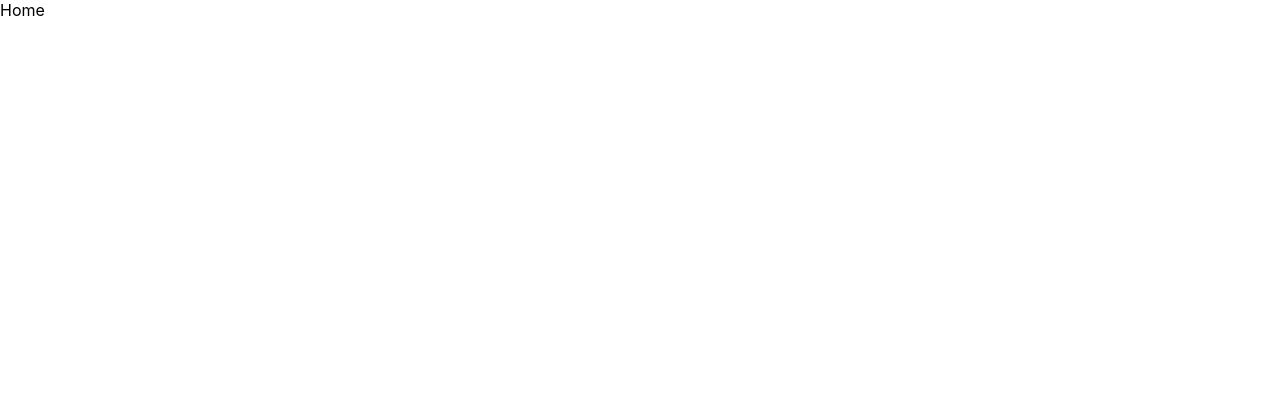
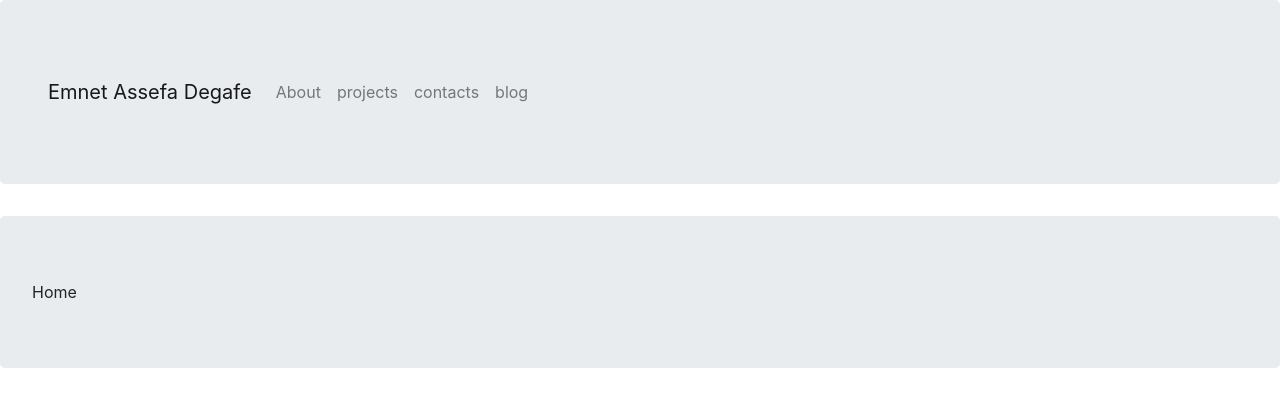
Before and after one commit to Emnetdegafe/personal-site, a React (Create React App) app: page / in a window 1280 px wide. Shown: the top 406 px of the page. Built offline with nearby package versions, Linux system fonts and the light colour scheme.

Commit message:
Navbar set up

```diff
--- a/package.json
+++ b/package.json
@@ -6,10 +6,13 @@
     "@testing-library/jest-dom": "^4.2.4",
     "@testing-library/react": "^9.5.0",
     "@testing-library/user-event": "^7.2.1",
+    "bootstrap": "^4.5.2",
     "react": "^16.13.1",
+    "react-bootstrap": "^1.3.0",
     "react-dom": "^16.13.1",
     "react-router-dom": "^5.2.0",
-    "react-scripts": "3.4.3"
+    "react-scripts": "3.4.3",
+    "sass": "^1.26.10"
   },
   "scripts": {
     "start": "react-scripts start",
--- a/src/App.js
+++ b/src/App.js
@@ -1,19 +1,26 @@
 import React from "react";
-import "./App.css";
+import "./App.scss";
 import { Switch, Route } from "react-router-dom";
-import Home from "../src/components/Home"
-import About from "../src/components/About"
-import projects from "../src/components/Projects"
-import Contact from "../src/components/Contact"
+import Home from "../src/components/Home";
+import About from "../src/components/About";
+import projects from "../src/components/Projects";
+import Contact from "../src/components/Contact";
+import Navigation from "./components/Navbar";
+import { Jumbotron } from "react-bootstrap";
 
 function App() {
   return (
+    <div>
+      <Jumbotron>
+        <Navigation />
+      </Jumbotron>
       <Switch>
         <Route exact path="/" component={Home} />
         <Route path="/about" component={About} />
         <Route path="/projects" component={projects} />
         <Route path="/contact" component={Contact} />
       </Switch>
+    </div>
   );
 }
 
--- a/src/App.css
+++ b/src/App.scss
@@ -1,3 +1,4 @@
+@import "~bootstrap/scss/bootstrap";
 .App {
   text-align: center;
 }
@@ -13,16 +14,6 @@
   }
 }
 
-.App-header {
-  background-color: #282c34;
-  min-height: 100vh;
-  display: flex;
-  flex-direction: column;
-  align-items: center;
-  justify-content: center;
-  font-size: calc(10px + 2vmin);
-  color: white;
-}
 
 .App-link {
   color: #61dafb;
@@ -36,3 +27,7 @@
     transform: rotate(360deg);
   }
 }
+
+// .jumbotron {
+//   background-color: red;
+// }
--- a/src/components/Home/index.js
+++ b/src/components/Home/index.js
@@ -1,9 +1,10 @@
-import React from 'react';
+import React from "react";
+import { Jumbotron } from "react-bootstrap";
 
 export default function Home() {
-    return (
-        <div>
-            Home
-        </div>
-    );
+  return (
+    <div>
+      <Jumbotron>Home</Jumbotron>
+    </div>
+  );
 }
--- /dev/null
+++ b/src/components/Navbar/Navigation.scss
@@ -0,0 +1,6 @@
+@import "~bootstrap/scss/bootstrap";
+
+.NavBar {
+    padding-right: 30rem;
+    width: 15em;
+}
--- /dev/null
+++ b/src/components/Navbar/index.js
@@ -0,0 +1,30 @@
+import React from "react";
+import "./Navigation.scss";
+import { NavLink } from "react-router-dom";
+import { Navbar, Nav } from "react-bootstrap";
+
+export default function Navigation() {
+  return (
+    <Navbar className="NavBar" expand="lg">
+      <Navbar.Brand as={NavLink} to="/">
+        Emnet Assefa Degafe
+      </Navbar.Brand>
+      <Navbar.Toggle />
+      <Nav className="mr-auto">
+        <Navbar.Toggle aria-controls="basic-navbar-nav" />
+        <Nav.Link as={NavLink} to="/about">
+          About
+        </Nav.Link>
+        <Nav.Link as={NavLink} to="/projects">
+          projects
+        </Nav.Link>
+        <Nav.Link as={NavLink} to="/about">
+          contacts
+        </Nav.Link>
+        <Nav.Link as={NavLink} to="/blog">
+          blog
+        </Nav.Link>
+      </Nav>
+    </Navbar>
+  );
+}
```
Also changed, not shown: 1 other file (tests, documents, lock files or other folders). Lines whose indentation alone changed are shown as unchanged.
